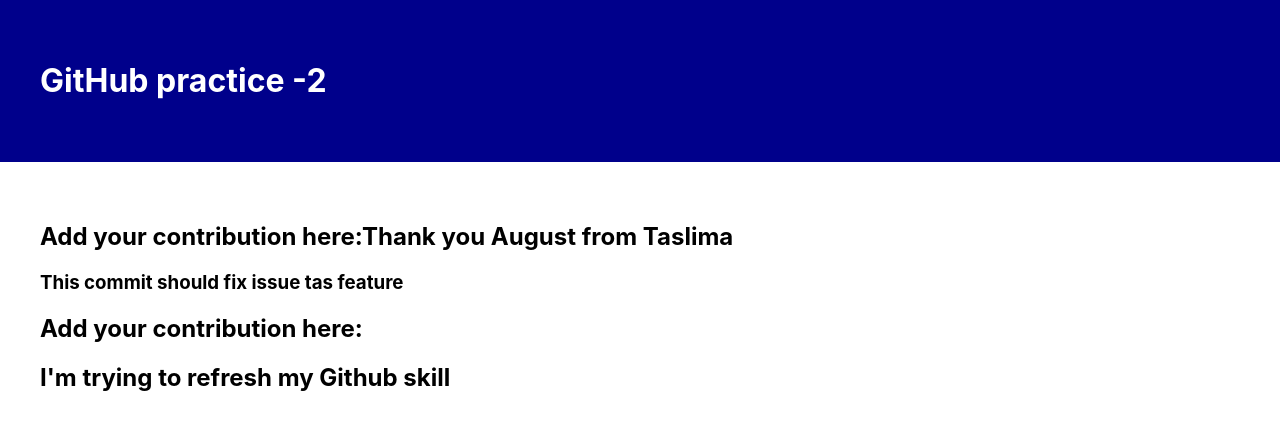
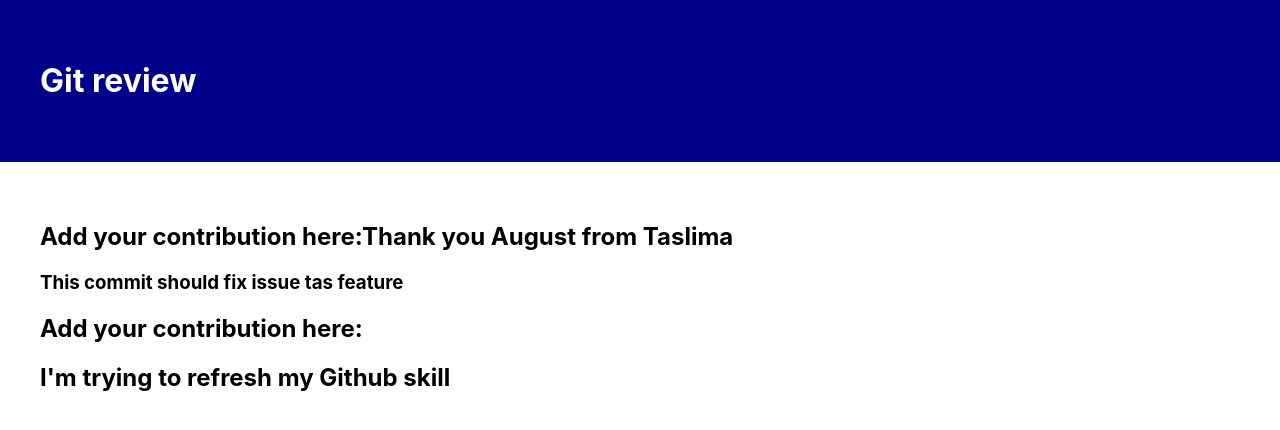
Before and after one commit to Augs0/github-refresher, a React (Create React App) app: page / in a window 1280 px wide. Shown: the top 430 px of the page. Built offline with nearby package versions, Linux system fonts and the light colour scheme.

Commit message:
changed text

```diff
--- a/src/App.js
+++ b/src/App.js
@@ -5,7 +5,7 @@
   return (
     <div className="App">
       <header className="App-header">
-        <h1>GitHub practice -2</h1>
+        <h1>Git review</h1>
       </header>
       <main>
         <h2>Add your contribution here:Thank you August from Taslima</h2>
```
